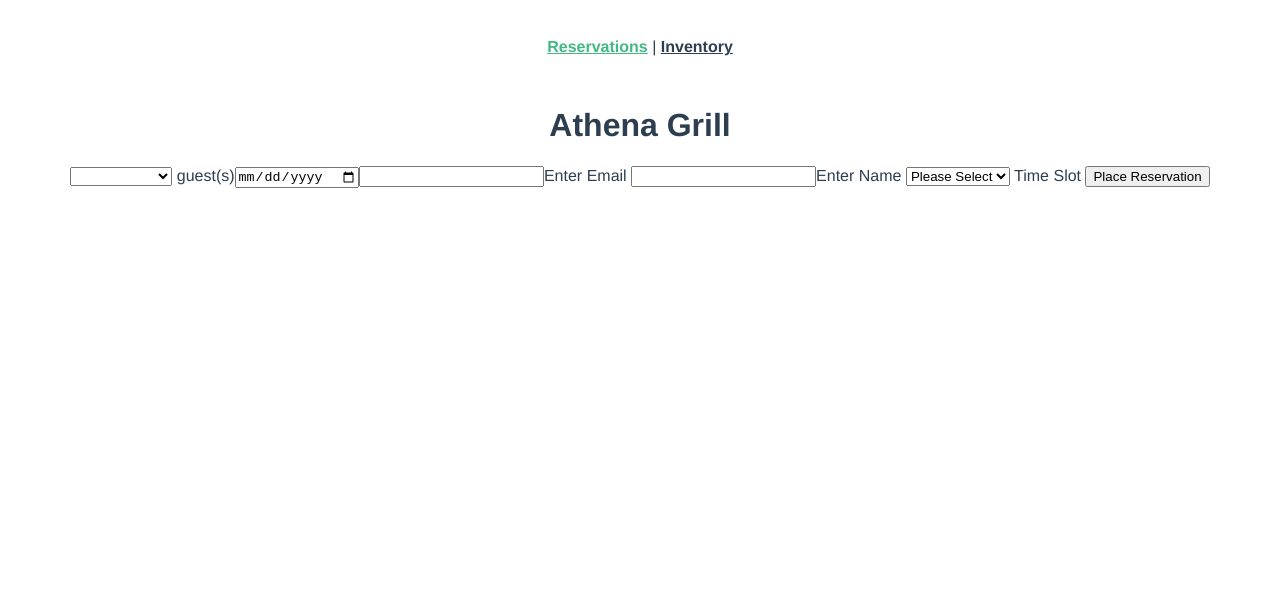
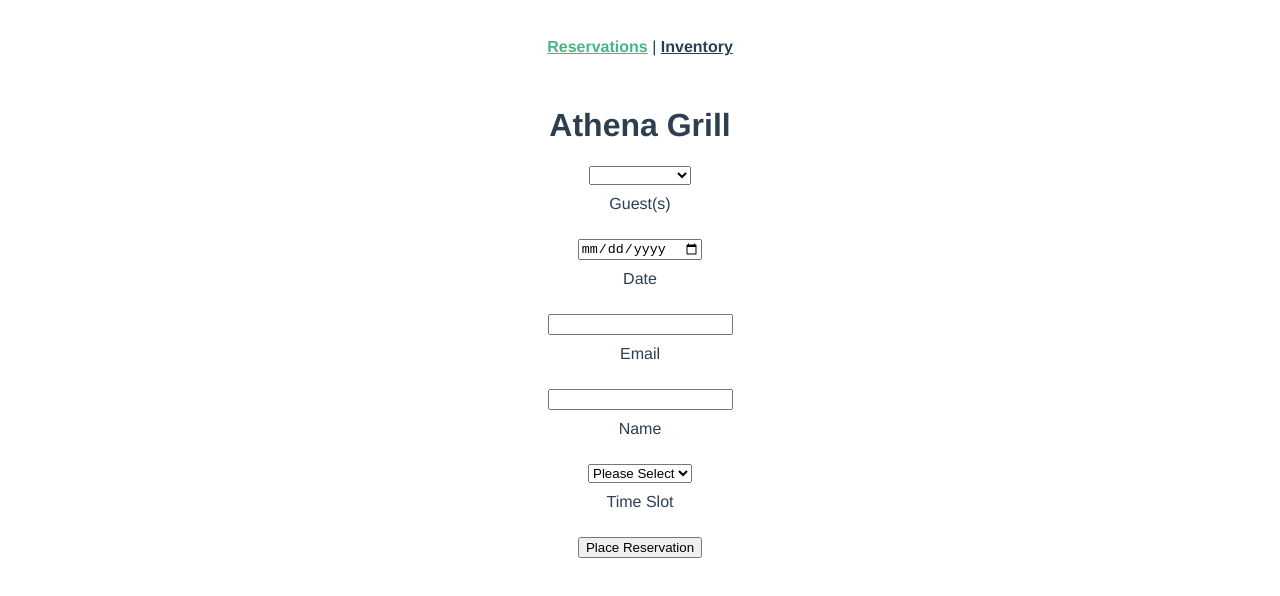
Before and after one commit to wjabbour/web-test, a Vue app in the folder frontend/: page /reservations in a window 1280 px wide. Shown: the top 596 px of the page. Built offline with nearby package versions, Linux system fonts and the light colour scheme; the HTML template or start-up script is replaced by a standard one.

Commit message:
Improve UI

```diff
--- a/frontend/src/views/Inventory.vue
+++ b/frontend/src/views/Inventory.vue
@@ -2,27 +2,22 @@
   <div>
     <h1>Inventory</h1>
     <input v-model="start">
-    <p>Start</p>
+    <p>Start Time</p>
 
     <input v-model="end">
-    <p>End</p>
+    <p>End Time</p>
 
     <input v-model="capacity">
     <p>Capacity</p>
-
-
     <button v-on:click="create">Create</button>
 
-    <div>
+    <div class="available-inventory-container">
+      <p>Available Inventory</p>
       <input type="date" v-model="myDate" v-on:change="getInventory"/>
-      <p>Available Inventory</p>
       <li v-for="i in inventory" :key='i.start + i.end + i.capacity' >
-        {{ i.start }}
-        {{ i.end }}
-        {{ i.capacity }}
+        {{ i.start }} - {{ i.end }}
         <div v-for="c in i.reserveCapacities" :key="c.time">
-          {{ c.time }}
-          {{ c.reserveCapacity }}
+          {{ c.time }} - {{ c.reserveCapacity }} parties
         </div>
       </li>
     </div>
@@ -78,3 +73,20 @@ export default {
   }
 }
 </script>
+<style scoped lang="scss">
+
+  p {
+    margin-top: 10px;
+    margin-bottom: 20px;
+  }
+
+  li {
+    padding-top: 10px;
+  }
+
+  .available-inventory-container {
+    margin-top: 30px;
+    padding-top: 30px;
+    border-top: 1px solid lightgrey;
+  }
+</style>
--- a/frontend/src/views/Reservations.vue
+++ b/frontend/src/views/Reservations.vue
@@ -1,6 +1,7 @@
 <template>
   <div>
     <h1>Athena Grill</h1>
+
     <select v-model="guests">
       <option disabled value="">Please select</option>
       <option>1</option>
@@ -8,18 +9,22 @@
       <option>3</option>
       <option>4</option>
     </select>
-    <span> guest(s)</span>
+    <p>Guest(s)</p>
 
     <input type="date" v-model="myDate" v-on:change="findSlots"/>
+    <p>Date</p>
 
-    <input v-model="email">Enter Email
-    <input v-model="name">Enter Name
+    <input v-model="email">
+    <p>Email</p>
+
+    <input v-model="name">
+    <p>Name</p>
 
     <select v-model="time">
       <option disabled value="">Please Select</option>
       <option v-for="slot in slots" :key='slot'>{{ slot }}</option>
     </select>
-    <span> Time Slot </span>
+    <p>Time Slot</p>
 
     <button v-on:click="placeReservation">Place Reservation</button>
   </div>
@@ -75,3 +80,9 @@ export default {
   }
 }
 </script>
+<style scoped>
+  p {
+    margin-top: 10px;
+    margin-bottom: 26px;
+  }
+</style>
```
